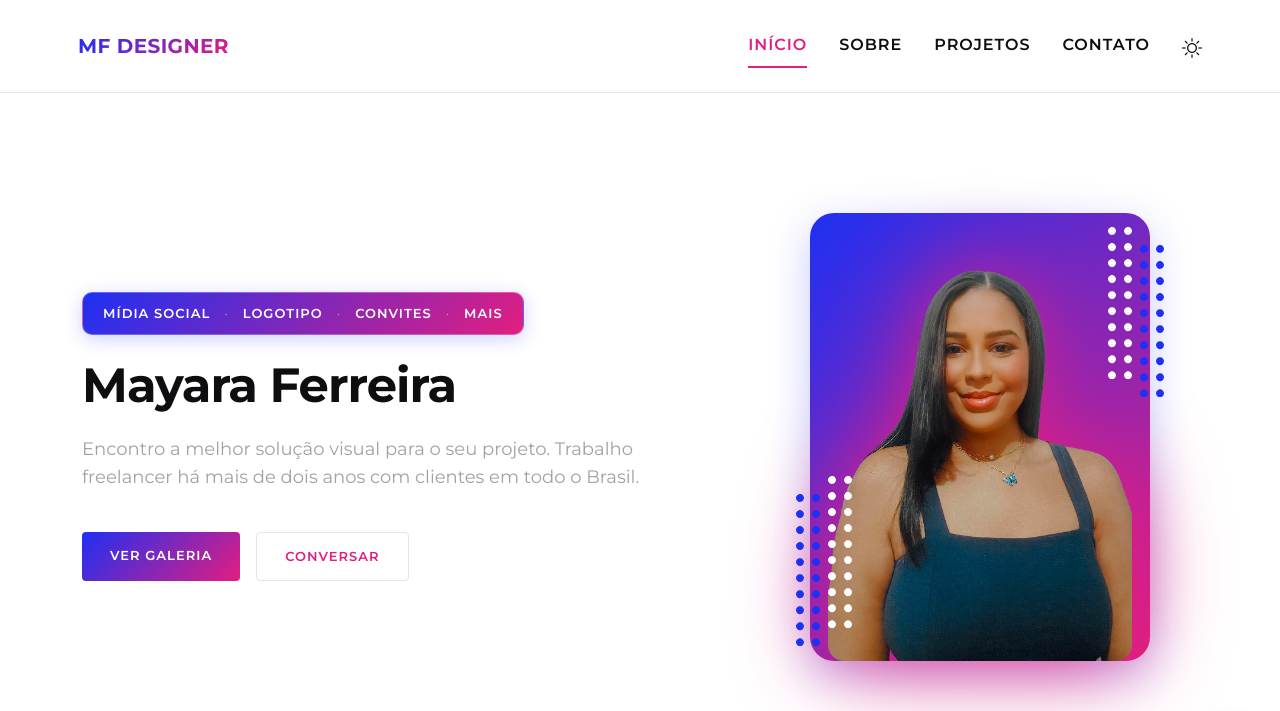
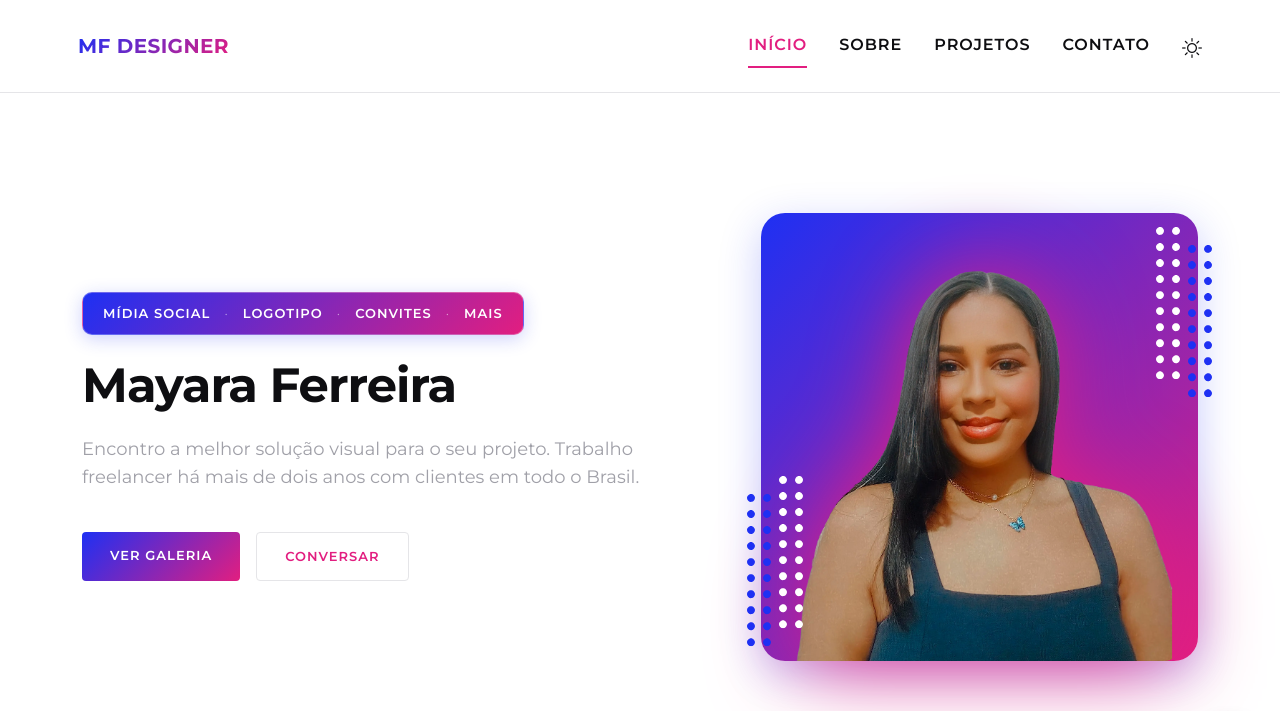
Before and after one commit to RobsonSolano/mfdesign-site, a plain HTML site: page index.html in a window 1280 px wide. Shown: the top 711 px of the page. Drawn offline with nearby package versions, Linux system fonts and the light colour scheme; some packages are replaced by stand-ins of ours; a script that the page names is missing.

Commit message:
fix(hero): ajusta max-width profile

```diff
--- a/assets/css/mfdesign.css
+++ b/assets/css/mfdesign.css
@@ -414,7 +414,7 @@ main .text-center p { margin-left: auto; margin-right: auto; }
 	box-shadow: 0 12px 40px rgba(30, 48, 243, 0.25);
 }
 @media (min-width: 768px) {
-	.profile { max-width: 340px; }
+	.profile { max-width: 460px; }
 }
 
 .profile-img {
```
